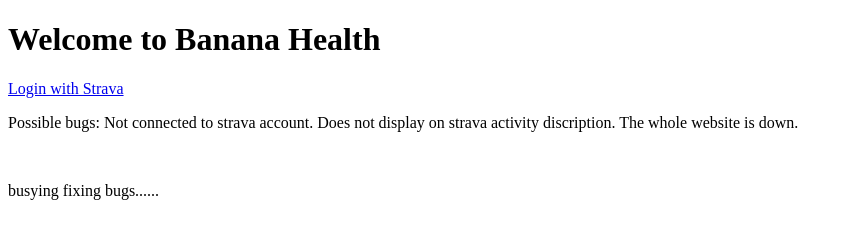
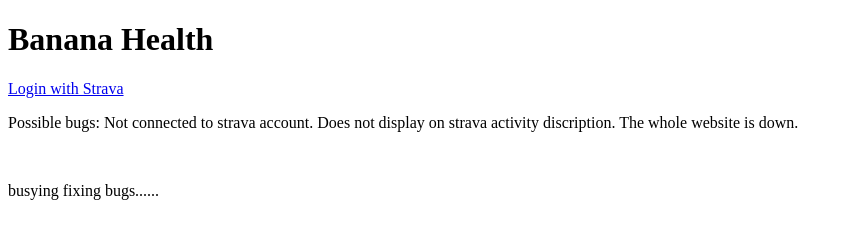
Before and after one commit to NuclearReactor314/BananaHealth, a website: page index.html in a window 1280 px wide. Shown: the whole page, without its empty margins (0-853 px from the left). Drawn offline with Linux system fonts and the light colour scheme.

Commit message:
Update index.html

```diff
--- a/index.html
+++ b/index.html
@@ -6,7 +6,7 @@
     <title>Banana Health</title>
 </head>
 <body>
-    <h1>Welcome to Banana Health</h1>
+    <h1>Banana Health</h1>
     <a id="authorize-link" href="#">Login with Strava</a>
     <div id="result"></div>
     <p>Possible bugs: Not connected to strava account. Does not display on strava activity discription. The whole website is down.</p>
```
